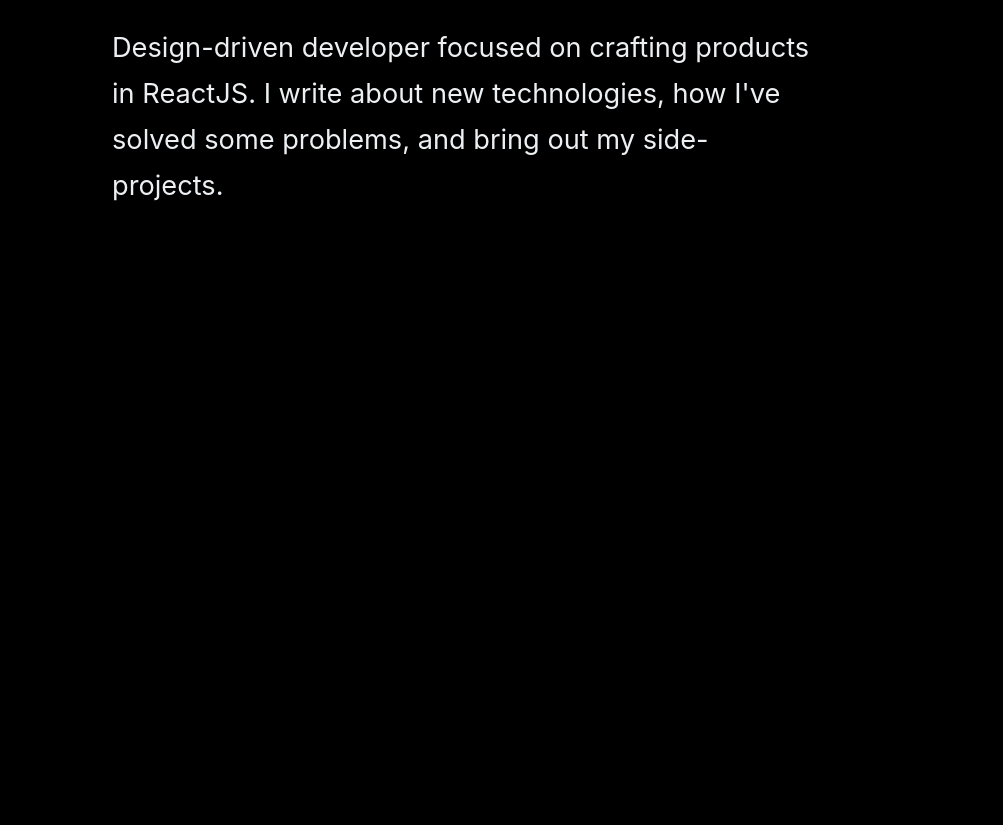
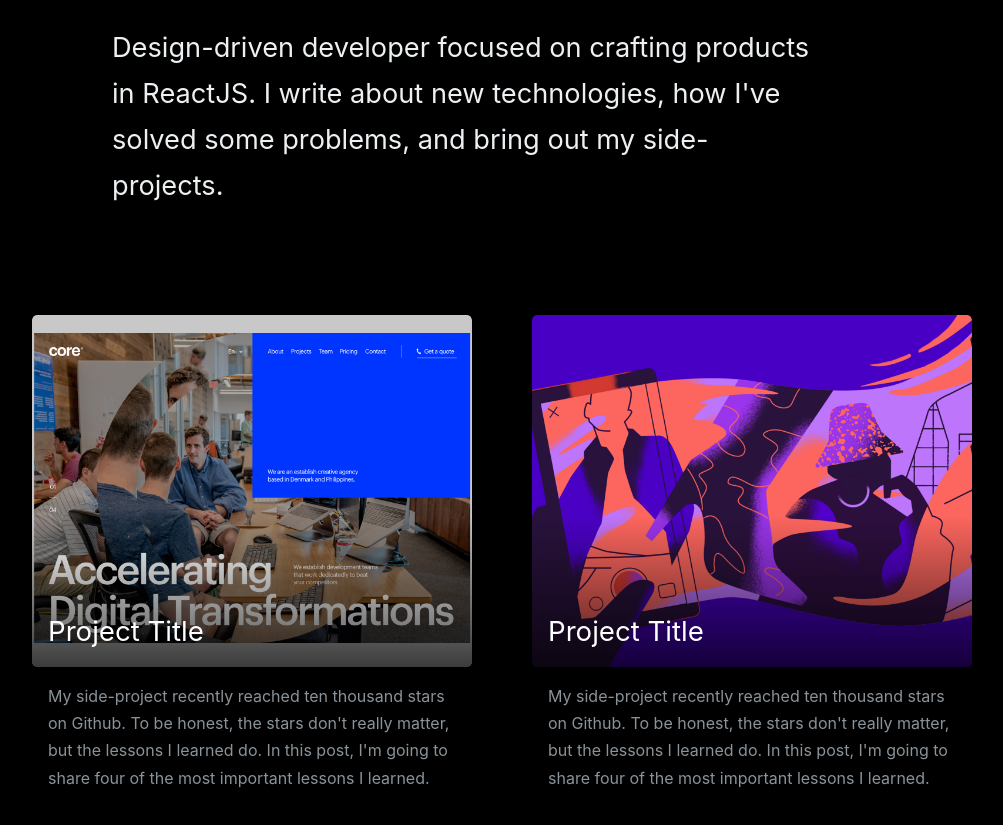
Before and after one commit to sammarxz/sammarxz.github.io, a Gatsby site: page / in a window 1280 px wide. Shown: the part 127-952 px from the top of the page, without its empty margins (138-1141 px from the left). Before the commit the page ends 800 px from the top, so only its background shows below. Built offline with nearby package versions, Linux system fonts and the light colour scheme; Gatsby itself is replaced by a stand-in of ours.

Commit message:
Add Projects Component.

```diff
--- a/gatsby-config.js
+++ b/gatsby-config.js
@@ -13,6 +13,13 @@
       options: {
         name: `content`,
         path: `${__dirname}/src/content`,
+      },
+    },
+    {
+      resolve: `gatsby-source-filesystem`,
+      options: {
+        name: `images`,
+        path: `${__dirname}/src/images`,
       },
     },
     `gatsby-transformer-sharp`,
--- a/src/components/Layout/index.js
+++ b/src/components/Layout/index.js
@@ -5,7 +5,7 @@
 import Root from "./styles/root"
 import Typography from "./styles/typography"
 
-export const Layout = ({ children }) => (
+const Layout = ({ children }) => (
   <>
     <Reset />
     <Root />
@@ -18,4 +18,4 @@
   children: PropTypes.node.isRequired,
 }
 
-export default Layout
+export { Layout }
--- /dev/null
+++ b/src/components/Projects/index.js
@@ -0,0 +1,57 @@
+import React from 'react'
+import PropTypes from 'prop-types'
+import { Link, useStaticQuery, graphql } from 'gatsby'
+import Img from 'gatsby-image'
+
+import {
+  List,
+  Description,
+  Figure,
+  Article,
+} from './styles'
+
+const Projects = () => {
+
+  const { allImageSharp: { nodes } } = useStaticQuery(
+    graphql`
+      query ProjectImages {
+        allImageSharp {
+          nodes {
+            fluid {
+              ...GatsbyImageSharpFluid_noBase64
+            }
+          }
+        }
+      }
+    `
+  )
+
+  return (
+    <List id="projects">
+      {nodes.map((item) => (
+        <Article>
+          <Link to="/">
+            <Figure>
+              <div>
+                <Img fluid={item.fluid} />
+              </div>
+              <figcaption>
+                <h2>Project Title</h2>
+              </figcaption>
+              <Img fluid={item.fluid} />
+            </Figure>
+            <Description>
+              <p>My side-project recently reached ten thousand stars on Github. To be honest, the stars don't really matter, but the lessons I learned do. In this post, I'm going to share four of the most important lessons I learned.</p>
+            </Description>
+          </Link>
+        </Article>
+      ))}
+    </List>
+  )
+}
+
+// Projects.propTypes = {
+//   data: PropTypes.arrayOf(PropTypes.object).isRequired
+// }
+
+export { Projects }
--- /dev/null
+++ b/src/components/Projects/styles.js
@@ -0,0 +1,110 @@
+import styled, { css } from 'styled-components'
+
+export const List = styled.section`
+  display: flex;
+  flex-wrap: wrap;
+  justify-content: space-between;
+  align-items: center;
+`
+
+export const Description = styled.div`
+  padding: 1rem;
+
+  p {
+    color: var(--color-haze);
+    transition: color 300ms ease;
+  }
+`
+
+export const Figure = styled.figure`
+  width: 100%;
+  height: 0;
+  overflow: hidden;
+  position: relative;
+  div,
+  img {
+    width: 100%;
+    height: 100%;
+    transition: transform 300ms ease;
+  }
+
+  div {
+    position: absolute;
+    left: 0;
+    top: 0;
+    border-radius: 0.3em;
+    overflow: hidden;
+  }
+
+  img {
+    object-fit: cover;
+  }
+
+  figcaption {
+    background: linear-gradient(
+      0deg,
+      rgba(0, 0, 0, 0.7) 0%,
+      rgba(0, 0, 0, 0) 100%
+    );
+    border-radius: 0.3em;
+    padding: 6rem 1rem 1rem;
+    position: absolute;
+    left: 0;
+    right: 0;
+    bottom: 0;
+    z-index: 9;
+  }
+
+  * {
+    margin: 0;
+    color: rgb(var(--color-foreground));
+  }
+`
+
+export const hoverArticle = css`
+  @media (hover: hover) {
+    &:hover {
+      img {
+        transform: scale(1.02);
+      }
+      p {
+        color: rgb(var(--color-foreground));
+      }
+    }
+  }
+`
+
+export const Article = styled.article`
+  width: 100%;
+  margin-bottom: 2em;
+  &::not(::last-of-type) {
+    margin-bottom: 2em;
+  }
+
+  ${hoverArticle};
+
+  @media (min-width: 576px) {
+    margin-bottom: 0;
+    width: calc(50% - 2em);
+  }
+
+  @media (min-width: 769px) {
+    margin-bottom: 0;
+    width: calc(
+      50% - (var(--grid-width) / var(--grid-column) - var(--grid-gutter)) / 2
+    );
+  }
+
+  h2 {
+    line-height: 1.4;
+  }
+
+  a {
+    display: block;
+  }
+
+  ${Figure} {
+    padding-top: 80%;
+  }
+
+`
--- a/src/components/seo.js
+++ b/src/components/SEO/index.js
@@ -3,7 +3,7 @@
 import { Helmet } from "react-helmet"
 import { useStaticQuery, graphql } from "gatsby"
 
-function SEO({ description, lang, meta, title }) {
+const SEO = ({ description, lang, meta, title }) => {
   const { site } = useStaticQuery(
     graphql`
       query {
@@ -79,4 +79,4 @@
   title: PropTypes.string.isRequired,
 }
 
-export default SEO
+export { SEO }
--- /dev/null
+++ b/src/components/index.js
@@ -0,0 +1,5 @@
+export { Box } from './Box'
+export { Layout } from './Layout'
+export { SEO } from './SEO'
+export { Header } from './Header'
+export { Projects } from './Projects'
--- a/src/pages/404.js
+++ b/src/pages/404.js
@@ -1,7 +1,6 @@
 import React from "react"
 
-import Layout from "../components/Layout"
-import SEO from "../components/seo"
+import { Layout, SEO } from "../components"
 
 const NotFoundPage = () => (
   <Layout>
--- a/src/pages/index.js
+++ b/src/pages/index.js
@@ -1,13 +1,15 @@
 import React from "react"
 
-import Layout from "../components/Layout"
-import SEO from "../components/seo"
-import { Header } from "../components/Header"
+import { Layout, SEO, Header, Projects } from "../components"
 
 const IndexPage = () => (
   <Layout>
     <SEO title="Home" />
     <Header />
+
+    <main>
+      <Projects />
+    </main>
   </Layout>
 )
 
```
Also changed, not shown: src/images/project-1.jpg (added), src/images/project-2.png (added).
